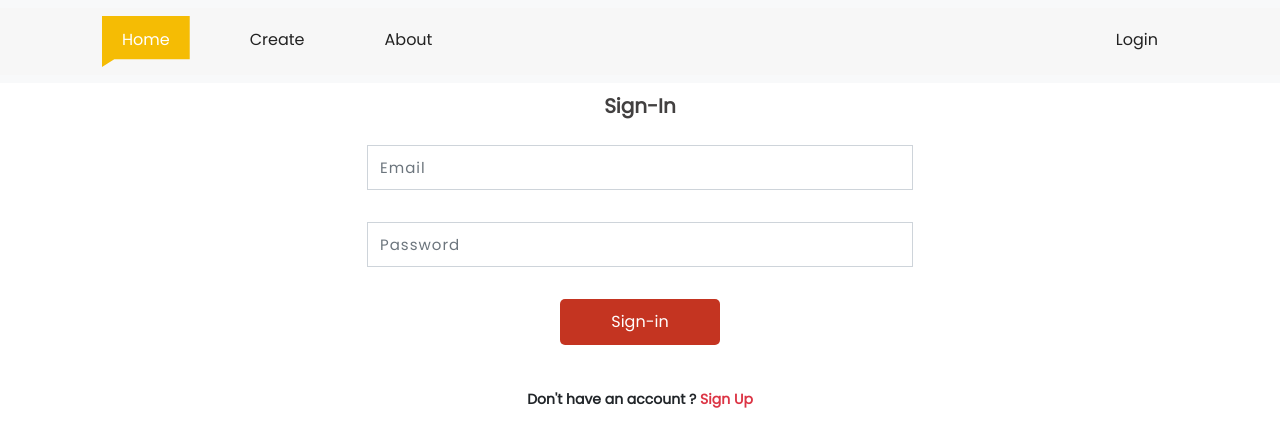
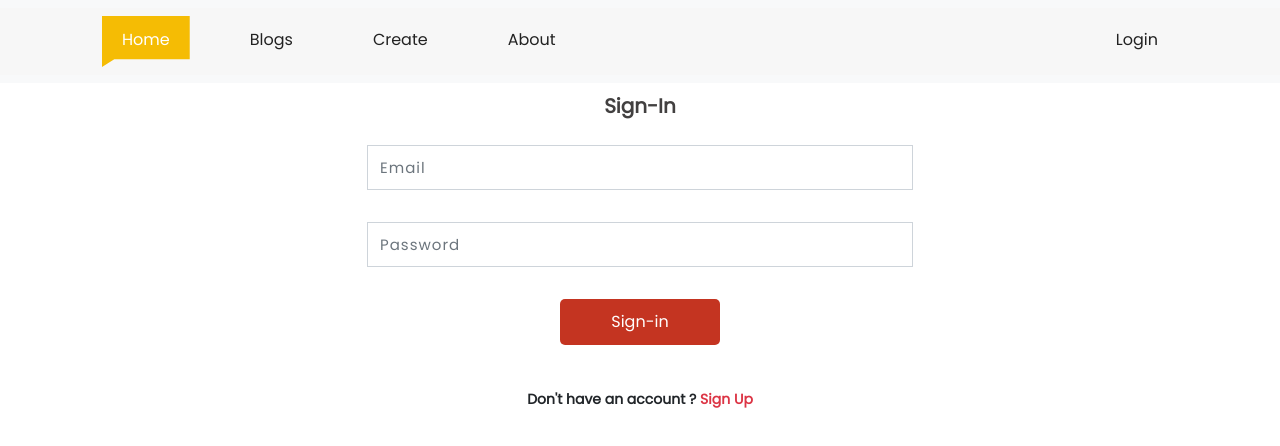
Before and after one commit to THAMITHA/ResponsiveBlog, a React (Create React App) app in the folder firebase-blog-app/: page /auth in a window 1280 px wide. Shown: the top 446 px of the page. Built offline with nearby package versions, Linux system fonts and the light colour scheme; no server answers.

Commit message:
add update functionality

```diff
--- a/firebase-blog-app/src/App.js
+++ b/firebase-blog-app/src/App.js
@@ -59,7 +59,7 @@ function App() {
         <Route
           path="/update/:id"
           element={
-            user?.uid ? <AddEditBlog user={user} /> : <Navigate to="/" />
+            user?.uid ? <AddEditBlog user={user} setActive={setActive}/> : <Navigate to="/" />
           }
         />
         <Route path="/about" element={<About />} />
--- a/firebase-blog-app/src/components/BlogSection.js
+++ b/firebase-blog-app/src/components/BlogSection.js
@@ -39,16 +39,17 @@ const BlogSection = ({ blogs, user, handleDelete }) => {
                   name="trash"
                   style={{ margin: "15px", cursor: "pointer" }}
                   size="2x"
-                onClick={()=>handleDelete(item.id)}
+                  onClick={() => handleDelete(item.id)}
                 />
+                <Link to={`/update/${item.id}`}>
                   <FontAweSome
                     name="edit"
                     style={{ cursor: "pointer" }}
                     size="2x"
                   />
+                </Link>
               </div>
             )}
-
           </div>
         </div>
       ))}
--- a/firebase-blog-app/src/components/Header.js
+++ b/firebase-blog-app/src/components/Header.js
@@ -1,5 +1,6 @@
 import React from "react";
 import { Link } from "react-router-dom";
+import transitions from "bootstrap";
 
 const Header = ({ active, setActive, user, handleLogout }) => {
   const userId = user?.uid;
@@ -7,7 +8,7 @@ const Header = ({ active, setActive, user, handleLogout }) => {
     <nav className="navbar navbar-expand-lg navbar-light bg-light">
       <div className="container-fluid bg-faded padding-media">
         <div className="container padding-media">
-          <nav className="navbar narbar-toggleable-md navbar-light">
+          <nav className="navbar navbar-toggleable-md navbar-light">
             <button
               className="navbar-toggler mt-3"
               type="button"
@@ -20,11 +21,11 @@ const Header = ({ active, setActive, user, handleLogout }) => {
             >
               <span className="fa fa-bars"></span>
             </button>
-            <div className="collapse navbar-collapse">
-              <ul
-                className="navbar-nav me-auto mb-2 mb-lg-0"
-                id="navbarSupportedContent"
-              >
+            <div
+              className="collapse navbar-collapse"
+              id="navbarSupportedContent"
+            >
+              <ul className="navbar-nav me-auto mb-2 mb-lg-0">
                 <Link to="/" style={{ textDecoration: "none" }}>
                   <li
                     className={`nav-item nav-link ${
@@ -35,6 +36,17 @@ const Header = ({ active, setActive, user, handleLogout }) => {
                     Home
                   </li>
                 </Link>
+                <Link to="/blogs" style={{ textDecoration: "none" }}>
+                  <li
+                    className={`nav-item nav-link ${
+                      active === "blogs" ? "active" : ""
+                    }`}
+                    onClick={() => setActive("blogs")}
+                  >
+                    Blogs
+                  </li>
+                </Link>
+
                 <Link to="/create" style={{ textDecoration: "none" }}>
                   <li
                     className={`nav-item nav-link ${
@@ -45,6 +57,7 @@ const Header = ({ active, setActive, user, handleLogout }) => {
                     Create
                   </li>
                 </Link>
+
                 <Link to="/about" style={{ textDecoration: "none" }}>
                   <li
                     className={`nav-item nav-link ${
@@ -66,7 +79,7 @@ const Header = ({ active, setActive, user, handleLogout }) => {
                           alt="logo"
                           style={{
                             width: "30px",
-                            heigth: "30px",
+                            height: "30px",
                             borderRadius: "50%",
                             marginTop: "12px",
                           }}
--- a/firebase-blog-app/src/pages/Home.js
+++ b/firebase-blog-app/src/pages/Home.js
@@ -3,6 +3,7 @@ import React, { useState, useEffect } from "react";
 import { db } from "../firebase";
 import BlogSection from "../components/BlogSection";
 import Spinner from "../components/Spinner";
+import { toast } from "react-toastify";
 
 const Home = ({ setActive, user }) => {
   const [loading, setLoading] = useState(true);
@@ -37,6 +38,7 @@ const Home = ({ setActive, user }) => {
       try {
         setLoading(true);
         await deleteDoc(doc(db, "blogs", id));
+        toast.success("Blog deleted successfully");
         setLoading(false);
       } catch (err) {
         console.log(err);
```
Lines whose indentation alone changed are shown as unchanged.
